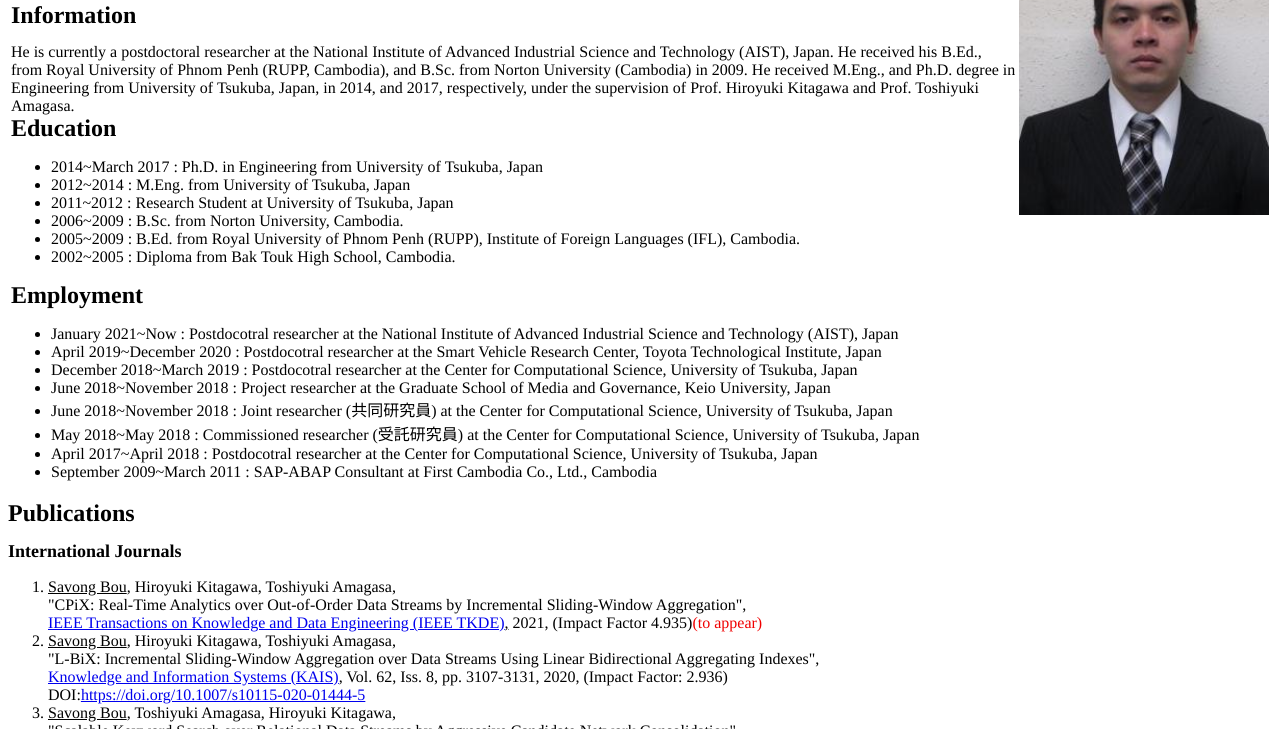
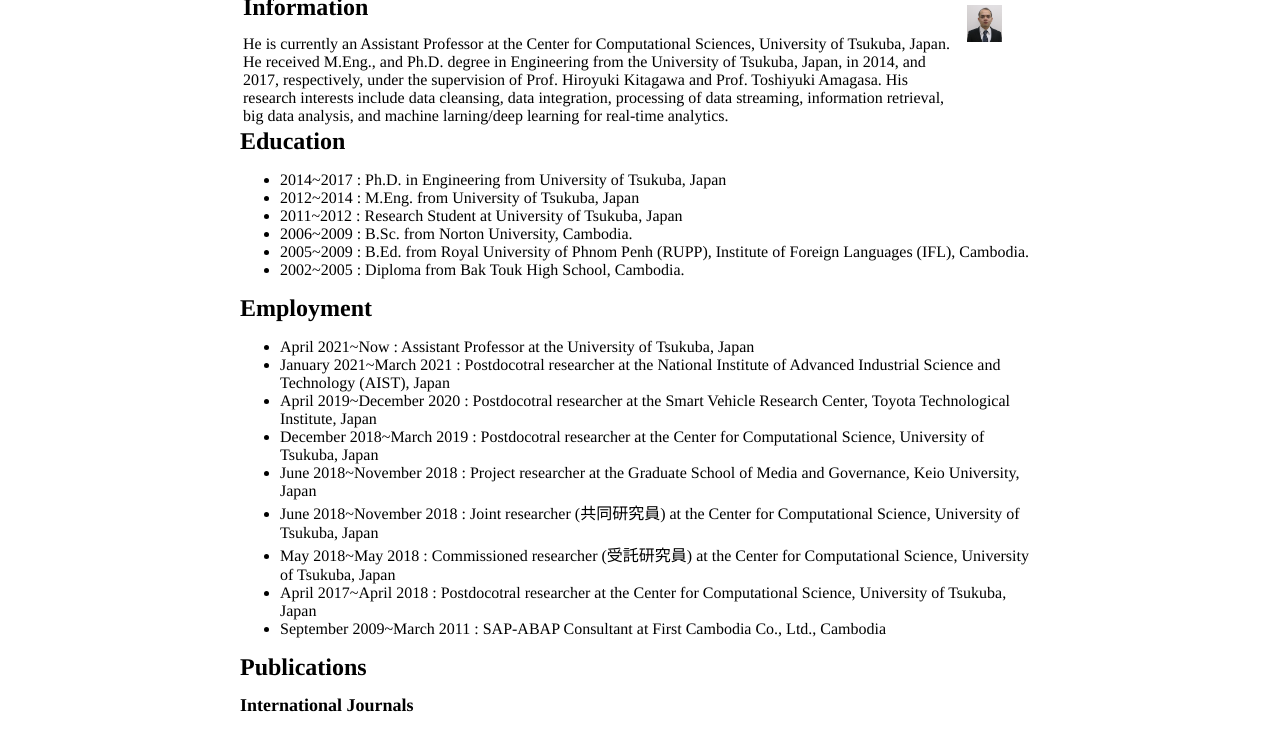
Before and after one commit to savong/savong.github.io, a plain HTML site: page index.html in a window 1280 px wide. Shown: the part 77-806 px from the top of the page. Drawn offline with Linux system fonts and the light colour scheme.

Commit message:
Initial commit

```diff
--- a/index.html
+++ b/index.html
@@ -19,25 +19,36 @@
     span.s7 {font: 16.0px 'Hiragino Kaku Gothic ProN'}
     ol.ol1 {list-style-type: decimal}
     ul.ul1 {list-style-type: disc}
+body {
+    max-width: 800px;
+    margin: 0 auto;
+}
+img {
+    width: 50%;
+    max-height: 400px;
+}
   </style>
 </head>
 <body>
 
     <table>
         <tr>
-            <td style="width:80%">
+            <td>
                 <h1 style="margin: 0.0px 0.0px 16.0px 0.0px; font: 36.0px Times"><b>Savong Bou (橋本 武彦)</b></h1>
                 <h2 style="margin: 0.0px 0.0px 14.0px 0.0px; font: 24.0px Times"><b>Information</b></h2>
                 <p class="p3">
-                He is currently a postdoctoral researcher at the National Institute of Advanced Industrial Science and Technology (AIST), Japan. He
-                received his B.Ed., from Royal University of Phnom Penh (RUPP, Cambodia), and B.Sc. from Norton University (Cambodia) in 2009. He received M.Eng., and Ph.D. degree in Engineering from University of Tsukuba, Japan, in 2014, and 2017, respectively, under the supervision of Prof. Hiroyuki Kitagawa and Prof. Toshiyuki Amagasa.
+                He is currently an Assistant Professor at the Center for Computational Sciences, University of Tsukuba, Japan. He received M.Eng., and Ph.D. degree in Engineering from the University of Tsukuba, Japan, in 2014, and 2017, respectively, under the supervision of Prof. Hiroyuki Kitagawa and Prof. Toshiyuki Amagasa. His research interests include data cleansing, data integration, processing of data streaming, information retrieval, big data analysis, and machine larning/deep learning for real-time analytics.
+                </p>
+            </td>
+	    <td>
+            <img src="./____profile.jpg">
+           </td>
+        </tr>
+    </table>
 
-
-
-                </p>
                 <h2 style="margin: 0.0px 0.0px 14.0px 0.0px; font: 24.0px Times"><b>Education</b></h2>
                 <ul class="ul1">
-                    <li class="li3">2014~March 2017  : Ph.D. in Engineering from University of Tsukuba, Japan</li>
+                    <li class="li3">2014~2017  : Ph.D. in Engineering from University of Tsukuba, Japan</li>
                     <li class="li3">2012~2014 : M.Eng. from University of Tsukuba, Japan</li>
                     <li class="li3">2011~2012 : Research Student at University of Tsukuba, Japan</li>
                     <li class="li3">2006~2009 : B.Sc. from Norton University, Cambodia.</li>
@@ -47,7 +58,8 @@
 
                 <h2 style="margin: 0.0px 0.0px 14.0px 0.0px; font: 24.0px Times"><b>Employment</b></h2>
                 <ul class="ul1">
-                    <li class="li3">January 2021~Now : Postdocotral researcher at the National Institute of Advanced Industrial Science and Technology (AIST), Japan</li>
+		    <li class="li3">April 2021~Now : Assistant Professor at the University of Tsukuba, Japan</li>
+                    <li class="li3">January 2021~March 2021 : Postdocotral researcher at the National Institute of Advanced Industrial Science and Technology (AIST), Japan</li>
                     <li class="li3">April 2019~December 2020 : Postdocotral researcher at the Smart Vehicle Research Center, Toyota Technological Institute, Japan</li>
                     <li class="li3">December 2018~March 2019 : Postdocotral researcher at the Center for  Computational Science, University of Tsukuba, Japan</li>
                     <li class="li3">June 2018~November 2018 : Project researcher at the Graduate School of Media and Governance, Keio University, Japan</li>
@@ -57,12 +69,7 @@
                     <li class="li3">September 2009~March 2011 : SAP-ABAP Consultant at First Cambodia Co., Ltd., Cambodia</li>
                 </ul>
 
-            </td>
-            <td style="width:20%; height:20%" valign=top>
-            <img src="./profile.jpg" width="100%" height="50%">
-            </td>
-        </tr>
-    </table>
+
 <h2 style="margin: 0.0px 0.0px 14.0px 0.0px; font: 24.0px Times"><b>Publications</b></h2>
 <h3 style="margin: 0.0px 0.0px 14.0px 0.0px; font: 18.0px Times"><b>International Journals</b></h3>
 <ol class="ol1">
@@ -190,9 +197,10 @@ A1-5, 2014</span><span class="s4">年</span><span class="s5">3</span><span class
   <li class="li3">Travelling</li>
 </ul>
 <h2 style="margin: 0.0px 0.0px 14.0px 0.0px; font: 24.0px Times"><b>Contact</b></h2>
-<p class="p3"><b><i>Toyota Technological Institute</i></b></p>
-<p class="p3"><i>〒468-8511 名古屋市天白区久方二丁目12番地1<span class="Apple-converted-space"> </span></i></p>
-<p class="p3"><b><i>savong (at) toyota-ti.ac.jp</i></b><i><span class="Apple-converted-space"> </span></i></p>
+<p class="p3"><b><i>筑波大学 計算科学研究センター</i></b></p>
+<p class="p3"><b><i>Center for Computational Sciences, University of Tsukuba</i></b></p>
+<p class="p3"><i>〒305-8577 茨城県つくば市天王台1-1-1<span class="Apple-converted-space"> </span></i></p>
+<p class="p3"><b><i>savong-hashimoto (at) cs.tsukuba.ac.jp</i></b><i><span class="Apple-converted-space"> </span></i></p>
 <p class="p3"><b><i>savonging (at) gmail.com</i></b><i><span class="Apple-converted-space"> </span></i></p>
 <p class="p5"><br></p>
 </body>
```
